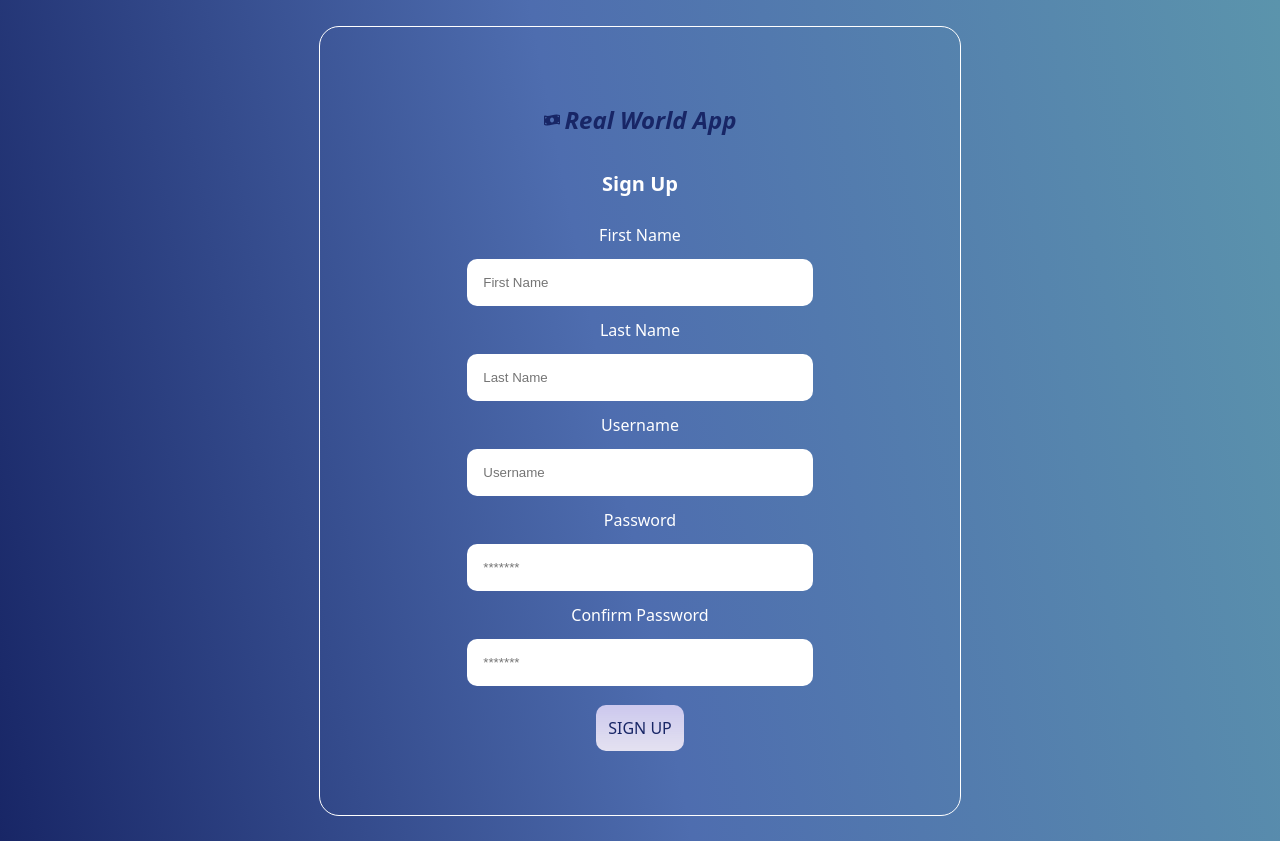
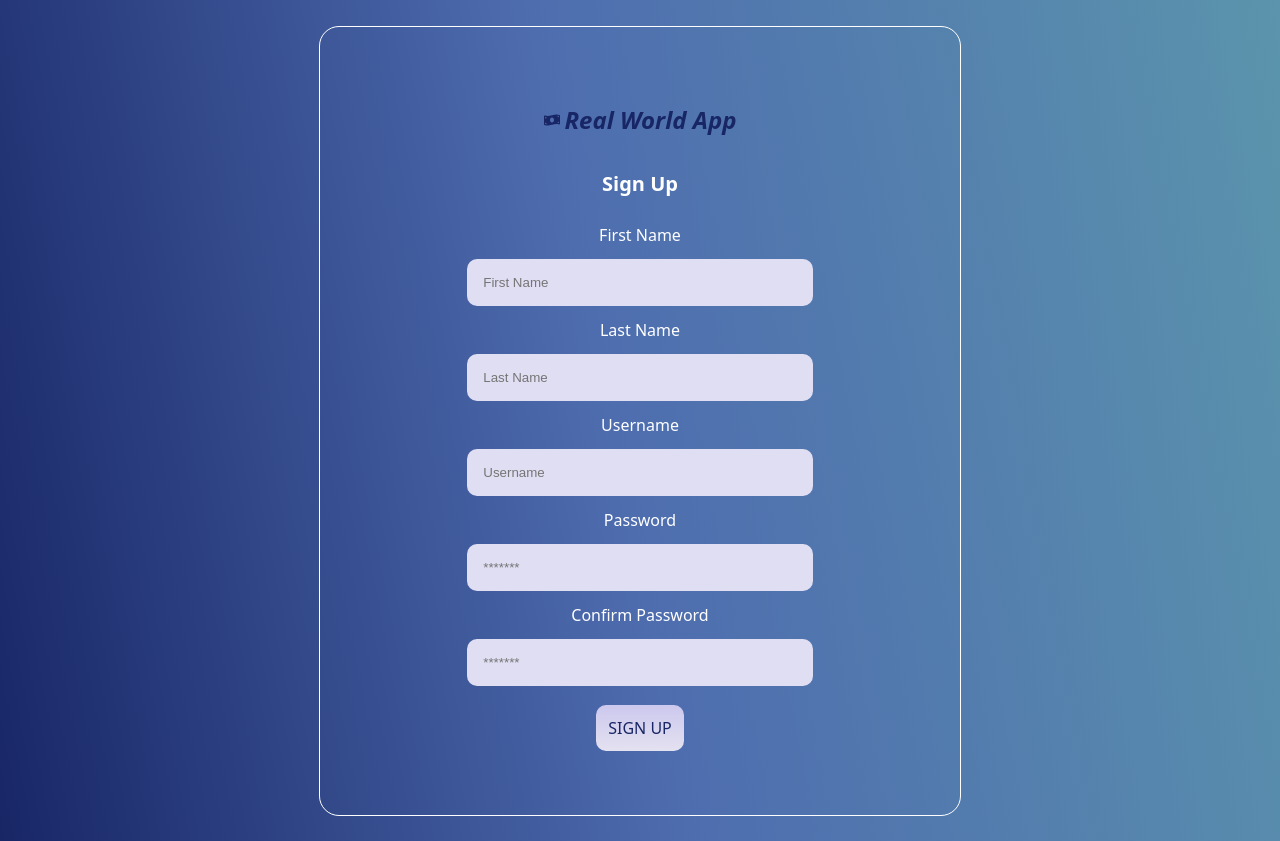
Before and after one commit to NataliaPobleteI/BankAssesment, a React (Vite) app in the folder Front/BankAssesment/: page /signup in a window 1280 px wide. Built offline with nearby package versions, Linux system fonts and the light colour scheme.

Commit message:
Color changes
I change the colors of the inputs and the display root

```diff
--- a/Front/BankAssesment/src/Login.css
+++ b/Front/BankAssesment/src/Login.css
@@ -26,6 +26,7 @@
     padding: 1rem;
     border: none;
     border-radius: 10px;
+    background-color: #e0def3;
   }
 
   .sign-in-button {
--- a/Front/BankAssesment/src/Register.css
+++ b/Front/BankAssesment/src/Register.css
@@ -26,6 +26,7 @@
     padding: 1rem;
     border: none;
     border-radius: 10px;
+    background-color: #e0def3;
   }
 
   .sign-up-button {
--- a/Front/BankAssesment/src/index.css
+++ b/Front/BankAssesment/src/index.css
@@ -13,7 +13,7 @@
   -moz-osx-font-smoothing: grayscale;
   -webkit-text-size-adjust: 100%;
 
-  display: flex;
+
   justify-content: center;
   align-items: center;
   width: 100%;
```
